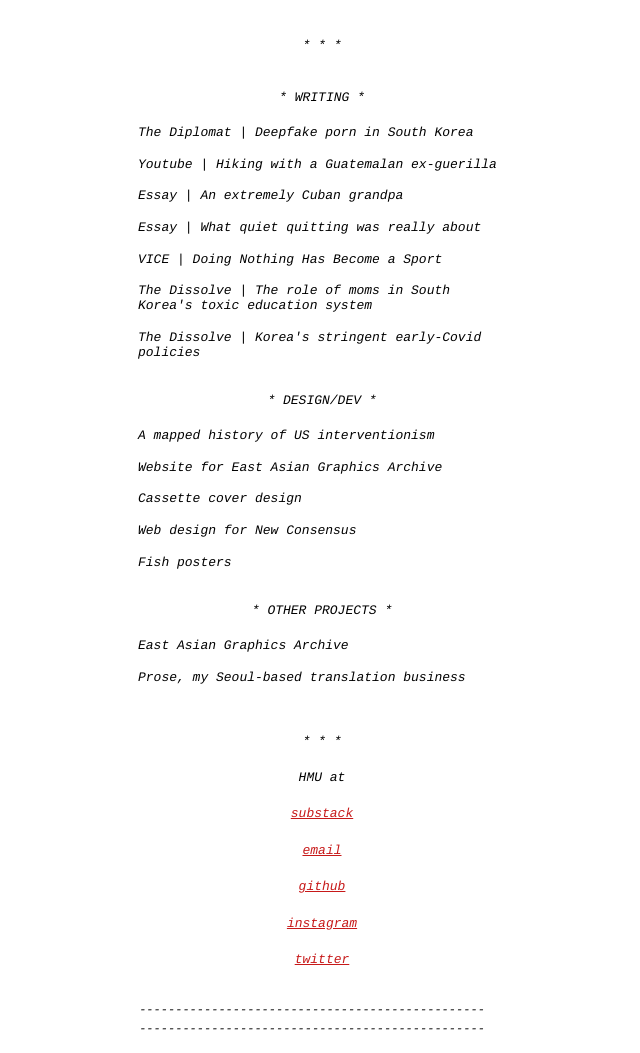
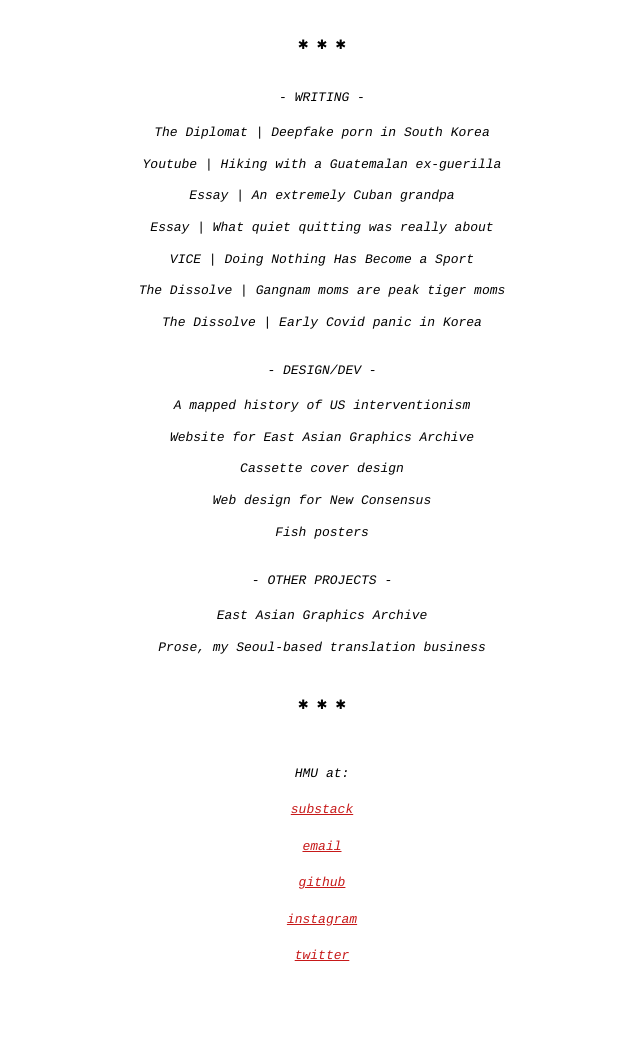
Before and after one commit to jwokime/personal-website, a website: page index.html in a window 1280 px wide. Shown: the part 480-1533 px from the top of the page, without its empty margins (318-958 px from the left). After the commit the page ends 1477 px from the top, so only its background shows below. Drawn offline with Linux system fonts and the light colour scheme; a script that the page names is missing.

Commit message:
more fiddling

```diff
--- a/index.html
+++ b/index.html
@@ -35,9 +35,9 @@
         <object type="text/html" data="./worldmap/worldmap.html" width="600" height="300"></object>
     </div>
 
-    <p>* * *</p>
+    <p>✱ ✱ ✱</p>
 
-    <p style="padding-top: 1.2em">* WRITING *</p>
+    <p style="padding-top: 1.2em">- WRITING -</p>
 
         <!-- <p style="padding-top: 1.2em">------------------- Writing -------------------</p> -->
         <table>
@@ -57,14 +57,14 @@
                 <td><a href="https://www.vice.com/en/article/doing-nothing-has-become-a-sport-in-south-korea/">VICE | Doing Nothing Has Become a Sport</a></td>
             </tr>
             <tr>
-                <td><a href="works/gangnam-moms.html">The Dissolve | The role of moms in South Korea's toxic education system</a></td>
+                <td><a href="works/gangnam-moms.html">The Dissolve | Gangnam moms are peak tiger moms</a></td>
             </tr>
             <tr>
-                <td><a href="works/covid-nyc-seoul.html">The Dissolve | Korea's stringent early-Covid policies</a></td>
+                <td><a href="works/covid-nyc-seoul.html">The Dissolve | Early Covid panic in Korea</a></td>
             </tr>
         </table>
 
-    <p style="padding-top: 1.2em">* DESIGN/DEV *</p>
+    <p style="padding-top: 1.2em">- DESIGN/DEV -</p>
         <!-- <p>----------------- Design/dev ------------------</p> -->
         <table>
             <tr>
@@ -84,7 +84,7 @@
             </tr>
         </table>
 
-    <p style="padding-top: 1.2em">* OTHER PROJECTS *</p>
+    <p style="padding-top: 1.2em">- OTHER PROJECTS -</p>
         <!-- <p>--------------- Other projects ----------------</p> -->
         <table>
             <tr>
@@ -95,10 +95,10 @@
             </tr>
         </table>
 
+    <p style="padding-top: 2em">✱ ✱ ✱</p>
 
     <div class="header" style="margin-top: 1.2em">
-        <p>* * *</p>
-        <p>HMU at</p>
+        <p>HMU at:</p>
     </div>
         <p><a href="https://jwokim.substack.com/" class="red-link">substack</a></p>
         <p><a href="mailto:jwokime@gmail.com" class="red-link">email</a></p>
@@ -107,9 +107,9 @@
         <p><a href="https://twitter.com/jwokime" class="red-link">twitter</a></p>
 
     <div class="footer">
-        <p> ------------------------------------------------
+        <!-- <p> ------------------------------------------------
             ------------------------------------------------
-        </p>
+        </p> -->
     </div>
 
     </div>
--- a/style.css
+++ b/style.css
@@ -23,8 +23,10 @@
 table {
     padding: 0;
     border-spacing: 0;
-    text-align: left;
+    text-align: center;
+    margin: auto;
 }
+
 
 td {
     padding-bottom: 1.2em;
```
Lines whose indentation alone changed are shown as unchanged.
